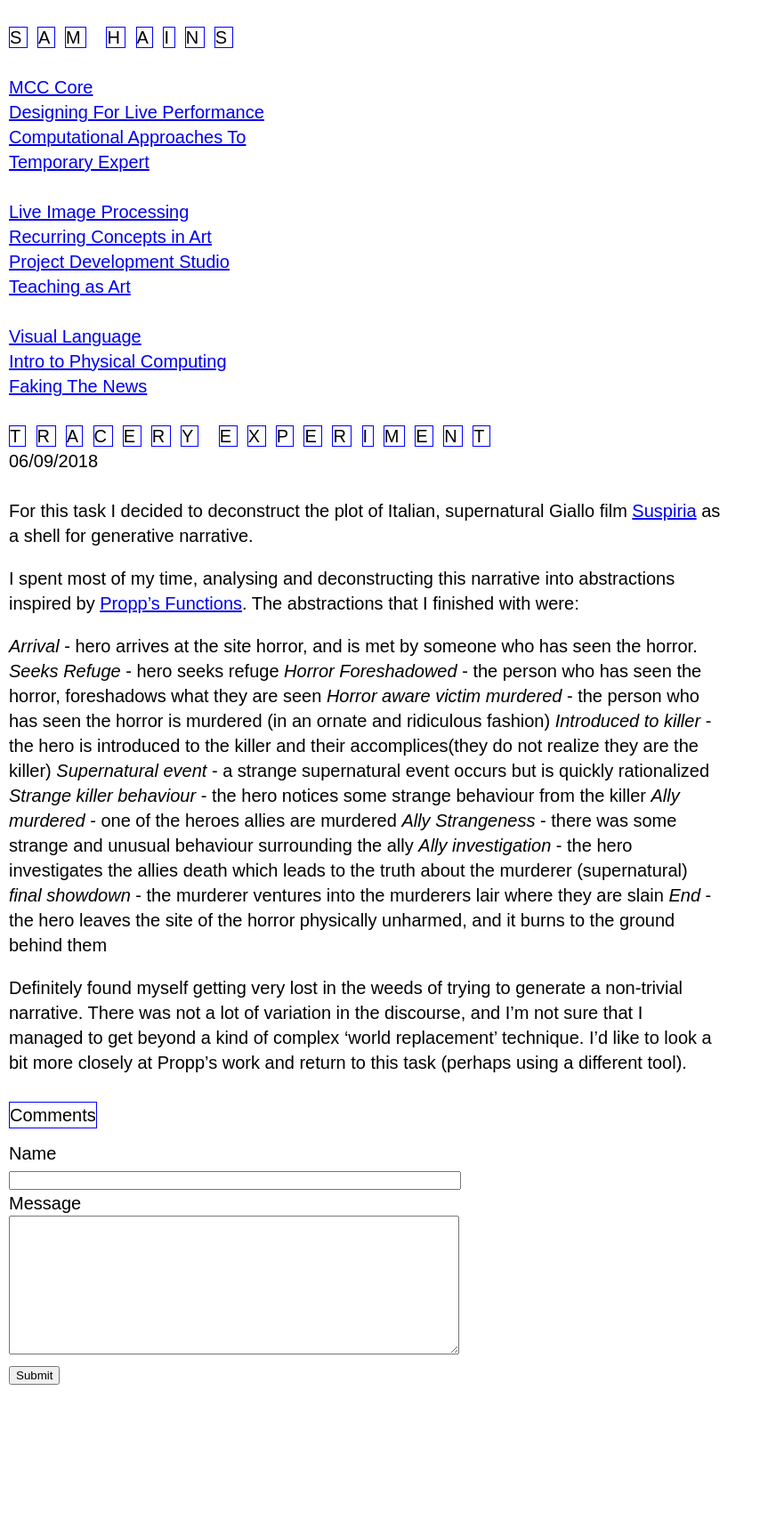
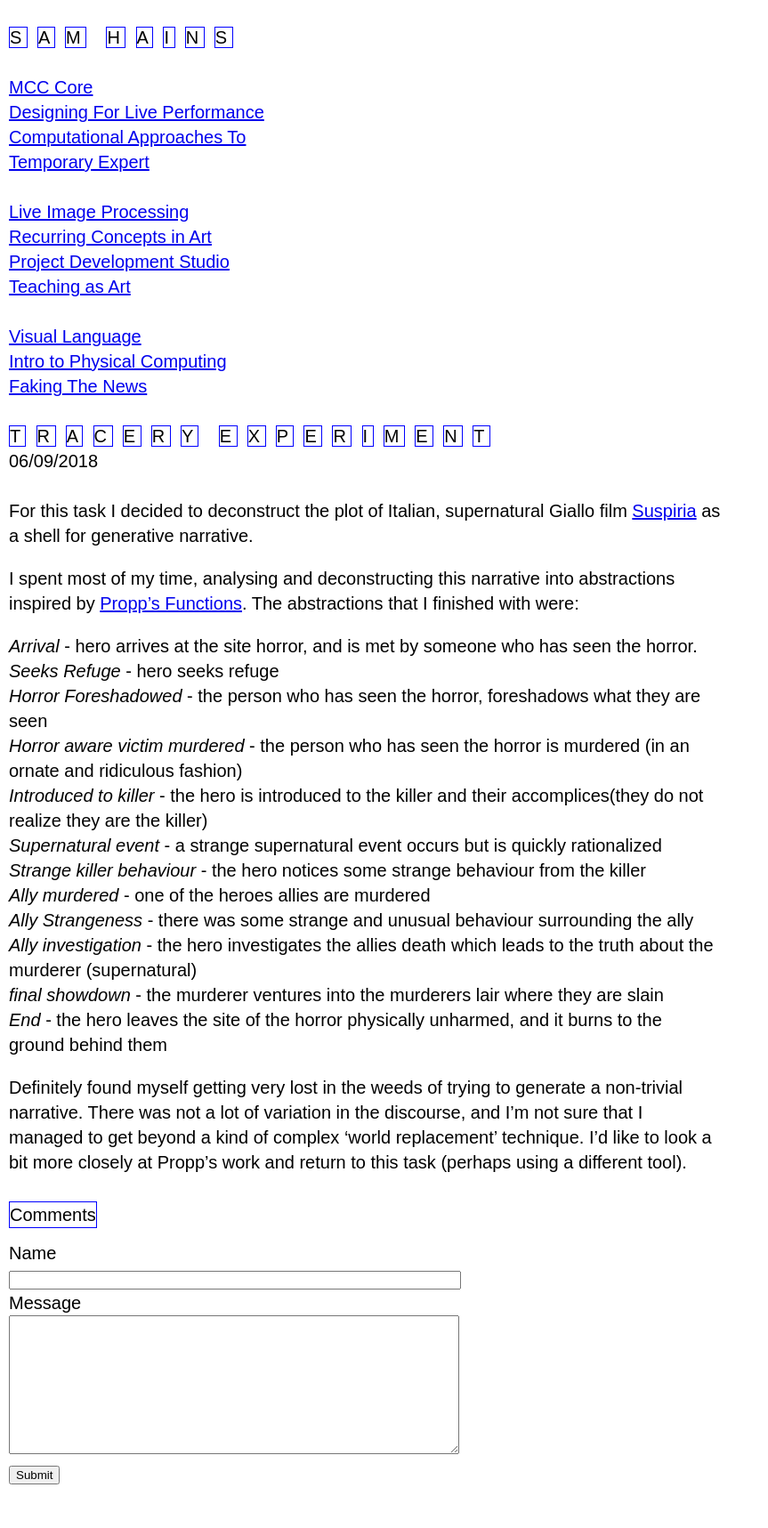
Before and after one commit to samhains/samhains.github.io, a Jekyll site: the page built from blog/_posts/catn/2018-06-09-tracery-experiment.md, in a window 1280 px wide. Shown: the whole page at 89% size, without its empty margins (0-863 px from the left). Built offline with Jekyll 4.4.1, drawn with Linux system fonts in a browser that asks for light colours; nearby versions of some CDN libraries; before the commit the page ends 1605 px from its top, so only the background shows below that.

Commit message:
add breaks

```diff
--- a/blog/_posts/catn/2018-06-09-tracery-experiment.md
+++ b/blog/_posts/catn/2018-06-09-tracery-experiment.md
@@ -9,18 +9,18 @@
 
 I spent most of my time, analysing and deconstructing this narrative into abstractions inspired by [Propp's Functions](https://en.wikipedia.org/wiki/Vladimir_Propp#Functions). The abstractions that I finished with were:
 
-*Arrival* - hero arrives at the site horror, and is met by someone who has seen the horror.
-*Seeks Refuge* - hero seeks refuge
-*Horror Foreshadowed* - the person who has seen the horror, foreshadows what they are seen
-*Horror aware victim murdered* - the person who has seen the horror is murdered (in an ornate and ridiculous fashion)
-*Introduced to killer* - the hero is introduced to the killer and their accomplices(they do not realize they are the killer)
-*Supernatural event* - a strange supernatural event occurs but is quickly rationalized
-*Strange killer behaviour* - the hero notices some strange behaviour from the killer
-*Ally murdered* - one of the heroes allies are murdered
-*Ally Strangeness* - there was some strange and unusual behaviour surrounding the ally
-*Ally investigation* - the hero investigates the allies death which leads to the truth about the murderer (supernatural)
-*final showdown* - the murderer ventures into the murderers lair where they are slain
-*End* - the hero leaves the site of the horror physically unharmed, and it burns to the ground behind them
+*Arrival* - hero arrives at the site horror, and is met by someone who has seen the horror.<br>
+*Seeks Refuge* - hero seeks refuge<br>
+*Horror Foreshadowed* - the person who has seen the horror, foreshadows what they are seen<br>
+*Horror aware victim murdered* - the person who has seen the horror is murdered (in an ornate and ridiculous fashion)<br>
+*Introduced to killer* - the hero is introduced to the killer and their accomplices(they do not realize they are the killer)<br>
+*Supernatural event* - a strange supernatural event occurs but is quickly rationalized<br>
+*Strange killer behaviour* - the hero notices some strange behaviour from the killer<br>
+*Ally murdered* - one of the heroes allies are murdered<br>
+*Ally Strangeness* - there was some strange and unusual behaviour surrounding the ally<br>
+*Ally investigation* - the hero investigates the allies death which leads to the truth about the murderer (supernatural)<br>
+*final showdown* - the murderer ventures into the murderers lair where they are slain<br>
+*End* - the hero leaves the site of the horror physically unharmed, and it burns to the ground behind them<br>
 
 
 Definitely found myself getting very lost in the weeds of trying to generate a non-trivial narrative. There was not a lot of variation in the discourse, and I'm not sure that I managed to get beyond a kind of complex 'world replacement' technique. I'd like to look a bit more closely at Propp's work and return to this task (perhaps using a different tool).
```
